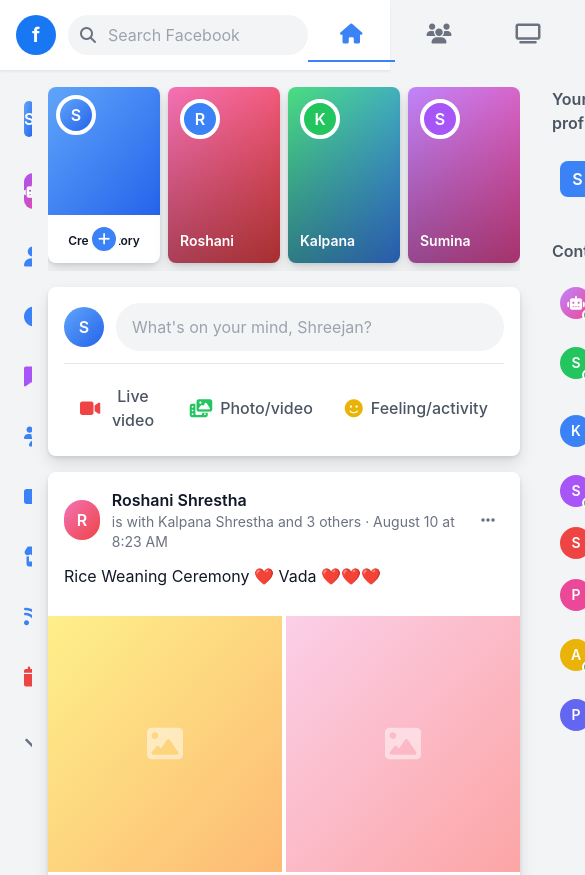
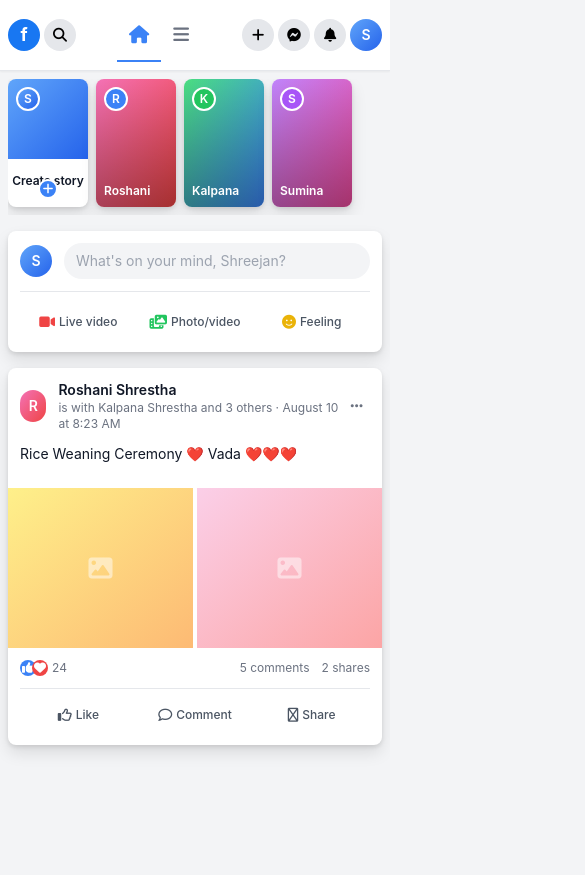
Before and after one commit to stha-prasun/Project-95, a plain HTML site: page facebook.html in a window 390 px wide. Shown: the top 875 px of the page, 585 px wide, since content can reach past the window. After the commit the page ends 844 px from the top, so only its background shows below. Drawn offline with nearby package versions, Linux system fonts and the light colour scheme.

Commit message:
Facebook Responsive

```diff
--- a/facebook.html
+++ b/facebook.html
@@ -18,38 +18,46 @@
 <body class="bg-gray-100">
     <!-- Header -->
     <header class="bg-white shadow-sm border-b border-gray-200 sticky top-0 z-50">
-        <div class="flex items-center justify-between px-4 py-2 max-w-screen-xl mx-auto">
+        <div class="flex items-center justify-between px-2 sm:px-4 py-2 max-w-screen-xl mx-auto">
             <!-- Left Section -->
-            <div class="flex items-center space-x-3">
-                <div class="facebook-blue text-white w-10 h-10 rounded-full flex items-center justify-center text-xl font-bold">f</div>
-                <div class="relative">
-                    <input type="text" placeholder="Search Facebook" class="bg-gray-100 rounded-full px-4 py-2 pl-10 w-60 focus:outline-none focus:ring-1 focus:ring-blue-500">
+            <div class="flex items-center space-x-1 sm:space-x-3">
+                <div class="facebook-blue text-white w-8 h-8 sm:w-10 sm:h-10 rounded-full flex items-center justify-center text-lg sm:text-xl font-bold">f</div>
+                <div class="relative hidden sm:block">
+                    <input type="text" placeholder="Search Facebook" class="bg-gray-100 rounded-full px-4 py-2 pl-10 w-40 sm:w-60 focus:outline-none focus:ring-1 focus:ring-blue-500">
                     <i class="fas fa-search absolute left-3 top-3 text-gray-500"></i>
+                </div>
+                <!-- Mobile search icon -->
+                <div class="sm:hidden bg-gray-200 hover:bg-gray-300 w-8 h-8 rounded-full flex items-center justify-center cursor-pointer">
+                    <i class="fas fa-search text-sm"></i>
                 </div>
             </div>
 
             <!-- Center Navigation -->
             <div class="flex space-x-0">
-                <a href="#" class="px-8 py-3 text-blue-500 border-b-2 border-blue-500"><i class="fas fa-home text-xl"></i></a>
-                <a href="#" class="px-8 py-3 text-gray-500 hover:bg-gray-100 rounded-lg"><i class="fas fa-users text-xl"></i></a>
-                <a href="#" class="px-8 py-3 text-gray-500 hover:bg-gray-100 rounded-lg"><i class="fas fa-tv text-xl"></i></a>
-                <a href="#" class="px-8 py-3 text-gray-500 hover:bg-gray-100 rounded-lg"><i class="fas fa-store text-xl"></i></a>
-                <a href="#" class="px-8 py-3 text-gray-500 hover:bg-gray-100 rounded-lg"><i class="fas fa-gamepad text-xl"></i></a>
+                <a href="#" class="px-3 sm:px-8 py-3 text-blue-500 border-b-2 border-blue-500"><i class="fas fa-home text-lg sm:text-xl"></i></a>
+                <a href="#" class="px-3 sm:px-8 py-3 text-gray-500 hover:bg-gray-100 rounded-lg hidden sm:block"><i class="fas fa-users text-xl"></i></a>
+                <a href="#" class="px-3 sm:px-8 py-3 text-gray-500 hover:bg-gray-100 rounded-lg hidden sm:block"><i class="fas fa-tv text-xl"></i></a>
+                <a href="#" class="px-3 sm:px-8 py-3 text-gray-500 hover:bg-gray-100 rounded-lg hidden sm:block"><i class="fas fa-store text-xl"></i></a>
+                <a href="#" class="px-3 sm:px-8 py-3 text-gray-500 hover:bg-gray-100 rounded-lg hidden sm:block"><i class="fas fa-gamepad text-xl"></i></a>
+                <!-- Mobile menu icon -->
+                <div class="sm:hidden px-3 py-3 text-gray-500 hover:bg-gray-100 rounded-lg cursor-pointer">
+                    <i class="fas fa-bars text-lg"></i>
+                </div>
             </div>
 
             <!-- Right Section -->
-            <div class="flex items-center space-x-2">
-                <div class="bg-gray-200 hover:bg-gray-300 w-10 h-10 rounded-full flex items-center justify-center cursor-pointer">
-                    <i class="fas fa-plus"></i>
+            <div class="flex items-center space-x-1 sm:space-x-2">
+                <div class="bg-gray-200 hover:bg-gray-300 w-8 h-8 sm:w-10 sm:h-10 rounded-full flex items-center justify-center cursor-pointer">
+                    <i class="fas fa-plus text-sm sm:text-base"></i>
                 </div>
-                <div class="bg-gray-200 hover:bg-gray-300 w-10 h-10 rounded-full flex items-center justify-center cursor-pointer">
-                    <i class="fab fa-facebook-messenger"></i>
+                <div class="bg-gray-200 hover:bg-gray-300 w-8 h-8 sm:w-10 sm:h-10 rounded-full flex items-center justify-center cursor-pointer">
+                    <i class="fab fa-facebook-messenger text-sm sm:text-base"></i>
                 </div>
-                <div class="bg-gray-200 hover:bg-gray-300 w-10 h-10 rounded-full flex items-center justify-center cursor-pointer">
-                    <i class="fas fa-bell"></i>
+                <div class="bg-gray-200 hover:bg-gray-300 w-8 h-8 sm:w-10 sm:h-10 rounded-full flex items-center justify-center cursor-pointer">
+                    <i class="fas fa-bell text-sm sm:text-base"></i>
                 </div>
-                <div class="w-10 h-10 rounded-full bg-blue-500 cursor-pointer overflow-hidden">
-                    <div class="w-full h-full bg-gradient-to-br from-blue-400 to-blue-600 flex items-center justify-center text-white font-semibold">S</div>
+                <div class="w-8 h-8 sm:w-10 sm:h-10 rounded-full bg-blue-500 cursor-pointer overflow-hidden">
+                    <div class="w-full h-full bg-gradient-to-br from-blue-400 to-blue-600 flex items-center justify-center text-white font-semibold text-sm sm:text-base">S</div>
                 </div>
             </div>
         </div>
@@ -57,7 +65,7 @@
 
     <div class="flex max-w-screen-xl mx-auto">
         <!-- Left Sidebar -->
-        <div class="w-80 p-4 h-screen overflow-y-auto">
+        <div class="hidden lg:block w-80 p-4 h-screen overflow-y-auto">
             <div class="space-y-2">
                 <div class="flex items-center space-x-3 p-2 hover:bg-gray-200 rounded-lg cursor-pointer">
                     <div class="w-9 h-9 rounded-full bg-gradient-to-br from-blue-400 to-blue-600 flex items-center justify-center text-white font-semibold">S</div>
@@ -109,97 +117,98 @@
         </div>
 
         <!-- Main Content -->
-        <div class="flex-1 p-4 max-w-lg">
+        <div class="flex-1 p-2 sm:p-4 max-w-full sm:max-w-lg mx-auto lg:mx-0">
             <!-- Stories -->
             <div class="flex space-x-2 mb-4 overflow-x-auto pb-2">
-                <div class="relative bg-white rounded-lg w-28 h-44 flex-shrink-0 shadow-facebook overflow-hidden cursor-pointer group">
-                    <div class="h-32 bg-gradient-to-br from-blue-400 to-blue-600"></div>
-                    <div class="absolute top-2 left-2 w-10 h-10 rounded-full bg-gradient-to-br from-blue-400 to-blue-600 flex items-center justify-center text-white font-semibold border-4 border-white">S</div>
-                    <div class="absolute bottom-2 w-8 h-8 bg-blue-500 rounded-full flex items-center justify-center text-white border-4 border-white left-1/2 transform -translate-x-1/2">
-                        <i class="fas fa-plus text-sm"></i>
+                <div class="relative bg-white rounded-lg w-20 sm:w-28 h-32 sm:h-44 flex-shrink-0 shadow-facebook overflow-hidden cursor-pointer group">
+                    <div class="h-20 sm:h-32 bg-gradient-to-br from-blue-400 to-blue-600"></div>
+                    <div class="absolute top-2 left-2 w-6 sm:w-10 h-6 sm:h-10 rounded-full bg-gradient-to-br from-blue-400 to-blue-600 flex items-center justify-center text-white font-semibold border-2 sm:border-4 border-white text-xs sm:text-base">S</div>
+                    <div class="absolute bottom-2 w-5 sm:w-8 h-5 sm:h-8 bg-blue-500 rounded-full flex items-center justify-center text-white border-2 sm:border-4 border-white left-1/2 transform -translate-x-1/2">
+                        <i class="fas fa-plus text-xs sm:text-sm"></i>
                     </div>
-                    <div class="px-2 py-3 text-center">
+                    <div class="px-1 sm:px-2 py-2 sm:py-3 text-center">
                         <span class="text-xs font-semibold text-gray-900">Create story</span>
                     </div>
                 </div>
 
-                <div class="relative rounded-lg w-28 h-44 flex-shrink-0 shadow-facebook overflow-hidden cursor-pointer bg-gradient-to-br from-pink-400 to-red-500">
+                <div class="relative rounded-lg w-20 sm:w-28 h-32 sm:h-44 flex-shrink-0 shadow-facebook overflow-hidden cursor-pointer bg-gradient-to-br from-pink-400 to-red-500">
                     <div class="story-gradient absolute inset-0"></div>
-                    <div class="absolute top-3 left-3 w-10 h-10 rounded-full bg-blue-500 border-4 border-white flex items-center justify-center text-white font-semibold">R</div>
-                    <div class="absolute bottom-3 left-3 text-white font-semibold text-sm">Roshani</div>
+                    <div class="absolute top-2 sm:top-3 left-2 sm:left-3 w-6 sm:w-10 h-6 sm:h-10 rounded-full bg-blue-500 border-2 sm:border-4 border-white flex items-center justify-center text-white font-semibold text-xs sm:text-base">R</div>
+                    <div class="absolute bottom-2 sm:bottom-3 left-2 sm:left-3 text-white font-semibold text-xs sm:text-sm">Roshani</div>
                 </div>
 
-                <div class="relative rounded-lg w-28 h-44 flex-shrink-0 shadow-facebook overflow-hidden cursor-pointer bg-gradient-to-br from-green-400 to-blue-500">
+                <div class="relative rounded-lg w-20 sm:w-28 h-32 sm:h-44 flex-shrink-0 shadow-facebook overflow-hidden cursor-pointer bg-gradient-to-br from-green-400 to-blue-500">
                     <div class="story-gradient absolute inset-0"></div>
-                    <div class="absolute top-3 left-3 w-10 h-10 rounded-full bg-green-500 border-4 border-white flex items-center justify-center text-white font-semibold">K</div>
-                    <div class="absolute bottom-3 left-3 text-white font-semibold text-sm">Kalpana</div>
+                    <div class="absolute top-2 sm:top-3 left-2 sm:left-3 w-6 sm:w-10 h-6 sm:h-10 rounded-full bg-green-500 border-2 sm:border-4 border-white flex items-center justify-center text-white font-semibold text-xs sm:text-base">K</div>
+                    <div class="absolute bottom-2 sm:bottom-3 left-2 sm:left-3 text-white font-semibold text-xs sm:text-sm">Kalpana</div>
                 </div>
 
-                <div class="relative rounded-lg w-28 h-44 flex-shrink-0 shadow-facebook overflow-hidden cursor-pointer bg-gradient-to-br from-purple-400 to-pink-500">
+                <div class="relative rounded-lg w-20 sm:w-28 h-32 sm:h-44 flex-shrink-0 shadow-facebook overflow-hidden cursor-pointer bg-gradient-to-br from-purple-400 to-pink-500">
                     <div class="story-gradient absolute inset-0"></div>
-                    <div class="absolute top-3 left-3 w-10 h-10 rounded-full bg-purple-500 border-4 border-white flex items-center justify-center text-white font-semibold">S</div>
-                    <div class="absolute bottom-3 left-3 text-white font-semibold text-sm">Sumina</div>
+                    <div class="absolute top-2 sm:top-3 left-2 sm:left-3 w-6 sm:w-10 h-6 sm:h-10 rounded-full bg-purple-500 border-2 sm:border-4 border-white flex items-center justify-center text-white font-semibold text-xs sm:text-base">S</div>
+                    <div class="absolute bottom-2 sm:bottom-3 left-2 sm:left-3 text-white font-semibold text-xs sm:text-sm">Sumina</div>
                 </div>
             </div>
 
             <!-- Create Post -->
-            <div class="bg-white rounded-lg shadow-facebook p-4 mb-4">
+            <div class="bg-white rounded-lg shadow-facebook p-3 sm:p-4 mb-4">
                 <div class="flex items-center space-x-3 mb-3">
-                    <div class="w-10 h-10 rounded-full bg-gradient-to-br from-blue-400 to-blue-600 flex items-center justify-center text-white font-semibold">S</div>
-                    <input type="text" placeholder="What's on your mind, Shreejan?" class="flex-1 bg-gray-100 rounded-full px-4 py-3 hover:bg-gray-200 cursor-pointer focus:outline-none">
+                    <div class="w-8 sm:w-10 h-8 sm:h-10 rounded-full bg-gradient-to-br from-blue-400 to-blue-600 flex items-center justify-center text-white font-semibold text-sm sm:text-base">S</div>
+                    <input type="text" placeholder="What's on your mind, Shreejan?" class="flex-1 bg-gray-100 rounded-full px-3 sm:px-4 py-2 sm:py-3 hover:bg-gray-200 cursor-pointer focus:outline-none text-sm sm:text-base">
                 </div>
                 <hr class="border-gray-200 mb-3">
                 <div class="flex justify-around">
-                    <button class="flex items-center space-x-2 px-4 py-2 hover:bg-gray-100 rounded-lg flex-1 justify-center">
-                        <i class="fas fa-video text-red-500 text-lg"></i>
-                        <span class="text-gray-600 font-medium">Live video</span>
+                    <button class="flex items-center space-x-1 sm:space-x-2 px-2 sm:px-4 py-2 hover:bg-gray-100 rounded-lg flex-1 justify-center">
+                        <i class="fas fa-video text-red-500 text-sm sm:text-lg"></i>
+                        <span class="text-gray-600 font-medium text-xs sm:text-base">Live video</span>
                     </button>
-                    <button class="flex items-center space-x-2 px-4 py-2 hover:bg-gray-100 rounded-lg flex-1 justify-center">
-                        <i class="fas fa-photo-video text-green-500 text-lg"></i>
-                        <span class="text-gray-600 font-medium">Photo/video</span>
+                    <button class="flex items-center space-x-1 sm:space-x-2 px-2 sm:px-4 py-2 hover:bg-gray-100 rounded-lg flex-1 justify-center">
+                        <i class="fas fa-photo-video text-green-500 text-sm sm:text-lg"></i>
+                        <span class="text-gray-600 font-medium text-xs sm:text-base">Photo/video</span>
                     </button>
-                    <button class="flex items-center space-x-2 px-4 py-2 hover:bg-gray-100 rounded-lg flex-1 justify-center">
-                        <i class="fas fa-smile text-yellow-500 text-lg"></i>
-                        <span class="text-gray-600 font-medium">Feeling/activity</span>
+                    <button class="flex items-center space-x-1 sm:space-x-2 px-2 sm:px-4 py-2 hover:bg-gray-100 rounded-lg flex-1 justify-center">
+                        <i class="fas fa-smile text-yellow-500 text-sm sm:text-lg"></i>
+                        <span class="text-gray-600 font-medium text-xs sm:text-base hidden sm:inline">Feeling/activity</span>
+                        <span class="text-gray-600 font-medium text-xs sm:hidden">Feeling</span>
                     </button>
                 </div>
             </div>
 
             <!-- Post -->
             <div class="bg-white rounded-lg shadow-facebook mb-4">
-                <div class="p-4">
+                <div class="p-3 sm:p-4">
                     <div class="flex items-center justify-between mb-3">
                         <div class="flex items-center space-x-3">
-                            <div class="w-10 h-10 rounded-full bg-gradient-to-br from-pink-400 to-red-500 flex items-center justify-center text-white font-semibold">R</div>
+                            <div class="w-8 sm:w-10 h-8 sm:h-10 rounded-full bg-gradient-to-br from-pink-400 to-red-500 flex items-center justify-center text-white font-semibold text-sm sm:text-base">R</div>
                             <div>
-                                <p class="font-semibold text-gray-900">Roshani Shrestha</p>
-                                <p class="text-sm text-gray-500">is with Kalpana Shrestha and 3 others · August 10 at 8:23 AM</p>
+                                <p class="font-semibold text-gray-900 text-sm sm:text-base">Roshani Shrestha</p>
+                                <p class="text-xs sm:text-sm text-gray-500">is with Kalpana Shrestha and 3 others · August 10 at 8:23 AM</p>
                             </div>
                         </div>
-                        <button class="text-gray-500 hover:bg-gray-200 w-9 h-9 rounded-full flex items-center justify-center">
-                            <i class="fas fa-ellipsis-h"></i>
+                        <button class="text-gray-500 hover:bg-gray-200 w-8 sm:w-9 h-8 sm:h-9 rounded-full flex items-center justify-center">
+                            <i class="fas fa-ellipsis-h text-sm"></i>
                         </button>
                     </div>
-                    <p class="text-gray-900 mb-3">Rice Weaning Ceremony ❤️ Vada ❤️❤️❤️</p>
+                    <p class="text-gray-900 mb-3 text-sm sm:text-base">Rice Weaning Ceremony ❤️ Vada ❤️❤️❤️</p>
                 </div>
 
                 <div class="grid grid-cols-2 gap-1">
-                    <div class="h-64 bg-gradient-to-br from-yellow-200 to-orange-300 flex items-center justify-center">
-                        <i class="fas fa-image text-white text-4xl opacity-50"></i>
+                    <div class="h-40 sm:h-64 bg-gradient-to-br from-yellow-200 to-orange-300 flex items-center justify-center">
+                        <i class="fas fa-image text-white text-2xl sm:text-4xl opacity-50"></i>
                     </div>
-                    <div class="h-64 bg-gradient-to-br from-pink-200 to-red-300 flex items-center justify-center">
-                        <i class="fas fa-image text-white text-4xl opacity-50"></i>
+                    <div class="h-40 sm:h-64 bg-gradient-to-br from-pink-200 to-red-300 flex items-center justify-center">
+                        <i class="fas fa-image text-white text-2xl sm:text-4xl opacity-50"></i>
                     </div>
                 </div>
 
-                <div class="p-4">
-                    <div class="flex items-center justify-between text-sm text-gray-500 mb-3">
+                <div class="p-3 sm:p-4">
+                    <div class="flex items-center justify-between text-xs sm:text-sm text-gray-500 mb-3">
                         <div class="flex items-center space-x-1">
                             <div class="flex -space-x-1">
-                                <div class="w-5 h-5 bg-blue-500 rounded-full flex items-center justify-center">
+                                <div class="w-4 sm:w-5 h-4 sm:h-5 bg-blue-500 rounded-full flex items-center justify-center">
                                     <i class="fas fa-thumbs-up text-white text-xs"></i>
                                 </div>
-                                <div class="w-5 h-5 bg-red-500 rounded-full flex items-center justify-center">
+                                <div class="w-4 sm:w-5 h-4 sm:h-5 bg-red-500 rounded-full flex items-center justify-center">
                                     <i class="fas fa-heart text-white text-xs"></i>
                                 </div>
                             </div>
@@ -214,17 +223,17 @@
                     <hr class="border-gray-200 mb-2">
 
                     <div class="flex justify-around">
-                        <button class="flex items-center space-x-2 px-4 py-2 hover:bg-gray-100 rounded-lg flex-1 justify-center">
-                            <i class="far fa-thumbs-up text-gray-600"></i>
-                            <span class="text-gray-600 font-medium">Like</span>
+                        <button class="flex items-center space-x-1 sm:space-x-2 px-2 sm:px-4 py-2 hover:bg-gray-100 rounded-lg flex-1 justify-center">
+                            <i class="far fa-thumbs-up text-gray-600 text-sm sm:text-base"></i>
+                            <span class="text-gray-600 font-medium text-xs sm:text-base">Like</span>
                         </button>
-                        <button class="flex items-center space-x-2 px-4 py-2 hover:bg-gray-100 rounded-lg flex-1 justify-center">
-                            <i class="far fa-comment text-gray-600"></i>
-                            <span class="text-gray-600 font-medium">Comment</span>
+                        <button class="flex items-center space-x-1 sm:space-x-2 px-2 sm:px-4 py-2 hover:bg-gray-100 rounded-lg flex-1 justify-center">
+                            <i class="far fa-comment text-gray-600 text-sm sm:text-base"></i>
+                            <span class="text-gray-600 font-medium text-xs sm:text-base">Comment</span>
                         </button>
-                        <button class="flex items-center space-x-2 px-4 py-2 hover:bg-gray-100 rounded-lg flex-1 justify-center">
-                            <i class="far fa-share text-gray-600"></i>
-                            <span class="text-gray-600 font-medium">Share</span>
+                        <button class="flex items-center space-x-1 sm:space-x-2 px-2 sm:px-4 py-2 hover:bg-gray-100 rounded-lg flex-1 justify-center">
+                            <i class="far fa-share text-gray-600 text-sm sm:text-base"></i>
+                            <span class="text-gray-600 font-medium text-xs sm:text-base">Share</span>
                         </button>
                     </div>
                 </div>
@@ -232,7 +241,7 @@
         </div>
 
         <!-- Right Sidebar -->
-        <div class="w-80 p-4">
+        <div class="hidden xl:block w-80 p-4">
             <div class="mb-6">
                 <h3 class="text-gray-600 font-semibold mb-3">Your Pages and profiles</h3>
                 <div class="flex items-center space-x-3 p-2 hover:bg-gray-200 rounded-lg cursor-pointer">
```
